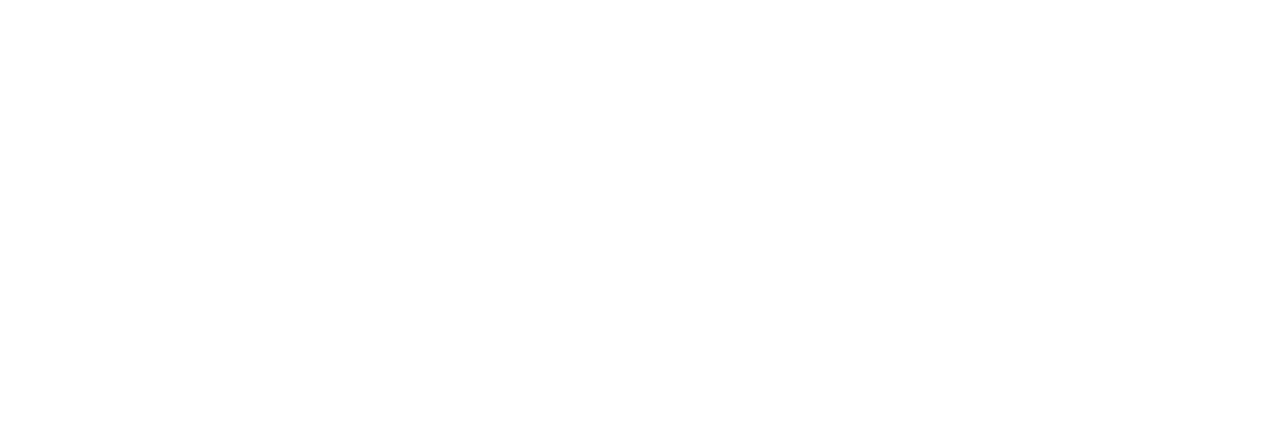
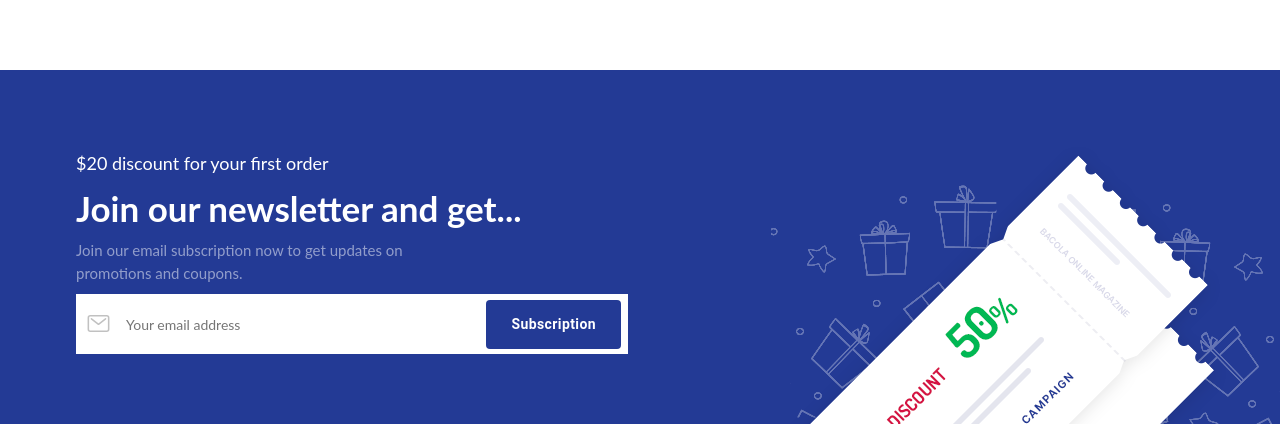
Before and after one commit to hidorika-hikari/E-CommerceWebsite, a React (Create React App) app: page / in a window 1280 px wide. Shown: the part 10697-11134 px from the top of the page. Before the commit the page ends 10751 px from the top, so only its background shows below. Built offline with nearby package versions, Linux system fonts and the light colour scheme; no server answers.

Commit message:
Finish #11

```diff
--- a/src/App.css
+++ b/src/App.css
@@ -708,3 +708,76 @@
   top: 10px;
   z-index: 100;
 }
+
+.newsLetterSection{
+  width: 100%;
+  height: auto;
+  background: #233a95;
+  position: relative;
+  overflow: hidden;
+  padding: 70px 0px;
+}
+
+.newsLetterSection .col-md-6{
+  position: static !important;
+}
+
+.newsLetterSection p{
+  font-size: 18px;
+  margin: 10px 0px !important;
+}
+
+.newsLetterSection h3{
+  font-size: 35px;
+  font-weight: bold;
+}
+
+.newsLetterSection p.text-light{
+  color: #fff !important;
+  opacity: 0.5;
+  font-size: 15px;
+}
+
+.newsLetterSection img{
+  position: absolute;
+  bottom: 0px;
+  right: 0px;
+}
+
+.newsLetterSection form{
+  width: 100%;
+  height: 60px;
+  background: #fff;
+  padding: 10px;
+  position: relative;
+}
+
+.newsLetterSection form svg{
+  position: absolute;
+  top: 17px;
+  left: 10px;
+  font-size: 25px;
+  opacity: 0.3;
+}
+
+.newsLetterSection form input{
+  width: 100%;
+  height: 100%;
+  background: #fff !important;
+  outline: none !important;
+  border: 0px !important;
+  padding-left: 40px;
+  padding-right: 200px;
+}
+
+.newsLetterSection form button{
+  position: absolute;
+  top: 6px;
+  right: 7px;
+  background: #233a95 !important;
+  font-size: 14px !important;
+  padding: 12px 25px !important;
+  color: #fff !important;
+  text-transform: capitalize !important;
+  font-weight: 600 !important;
+}
--- a/src/Pages/Home/index.js
+++ b/src/Pages/Home/index.js
@@ -1,6 +1,7 @@
 import HomeBanner from "../../Components/HomeBanner/index";
 import Button from '@mui/material/Button'
 import { IoIosArrowRoundForward } from "react-icons/io";
+import { IoMailOutline } from "react-icons/io5";
 import React from "react";
 import Slider from "react-slick";
 import 'swiper/css';
@@ -9,6 +10,8 @@
 import { Navigation } from 'swiper/modules';
 import ProductItem from "../../Components/ProductItem";
 import HomeCat from "../../Components/HomeCat";
+
+import newsLetterImg from '../../assets/coupons.png'
 
 const Home =() => {
 
@@ -115,6 +118,27 @@
                     </div>
                 </div>
             </section>
+
+            <section className="newsLetterSection mt-3 mb-3 d-flex align-items-center">
+                <div className="container">
+                    <div className="row">
+                        <div className="col-md-6">
+                            <p className="text-white mb-1">$20 discount for your first order</p>
+                            <h3 className="text-white">Join our newsletter and get...</h3>
+                            <p className="text-light">Join our email subscription now to get
+                            updates on <br/> promotions and coupons.</p>
+                            <form>
+                                <IoMailOutline />
+                                <input type="text" placeholder="Your email address"/>
+                                <Button>Subscription</Button>
+                            </form>
+                        </div>
+                        <div className="col-md-6">
+                            <img src={newsLetterImg}/>
+                        </div>
+                    </div>
+                </div>
+            </section>
         </>
     )
 }
```
Also changed, not shown: src/assets/coupons.png (added), 1 other file (tests, documents, lock files or other folders).
